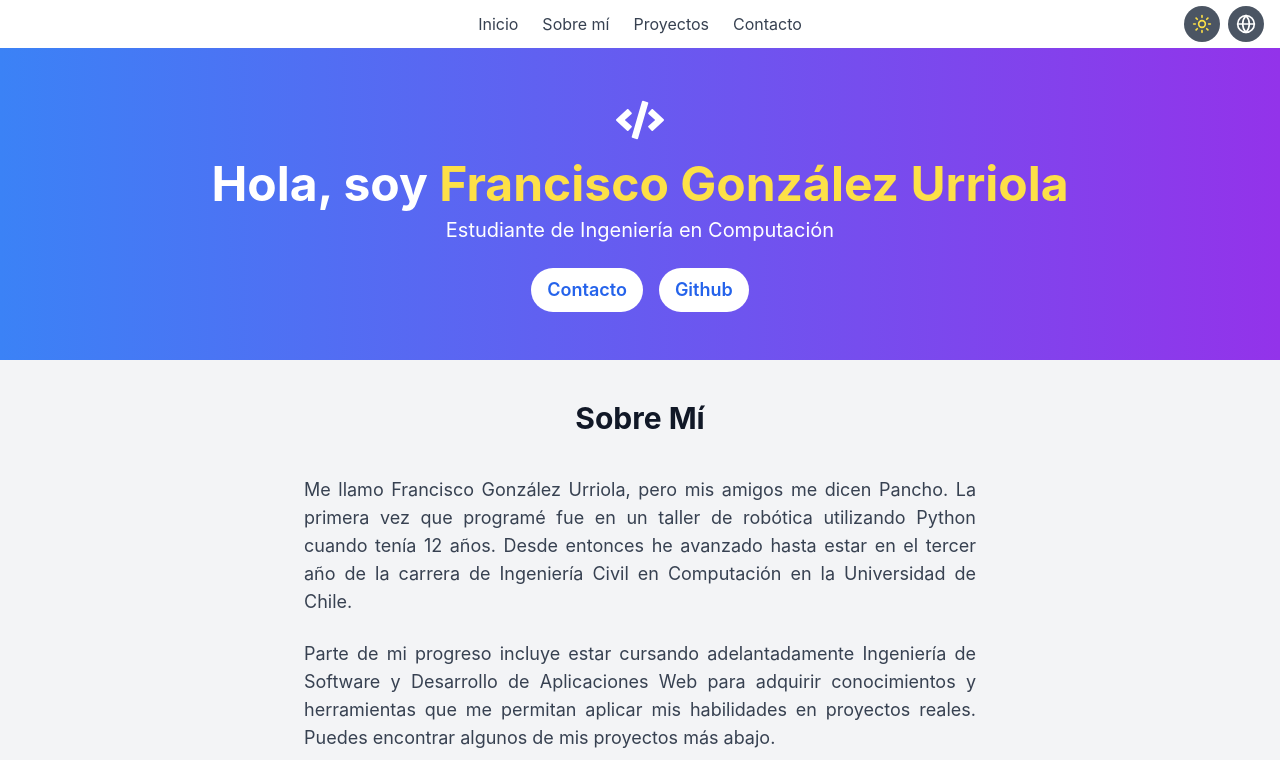
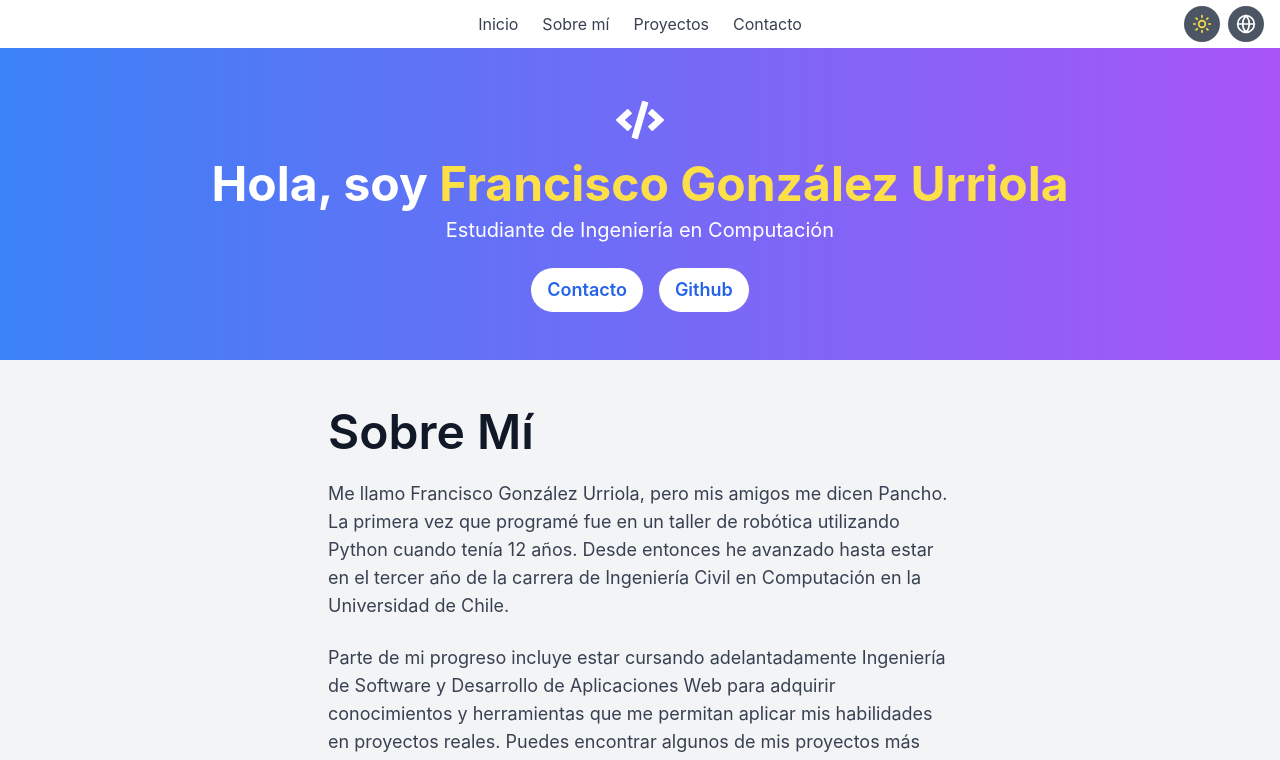
Before and after one commit to fgonzalezurriola/Portfolio-React-Vite, a React (Vite) app: page / in a window 1280 px wide. Shown: the top 760 px of the page. Built offline with nearby package versions, Linux system fonts and the light colour scheme.

Commit message:
Updated many styles (no justified text, fixed hover for darkmode and font sizes and px

```diff
--- a/src/App.tsx
+++ b/src/App.tsx
@@ -49,7 +49,9 @@ function App() {
           <button
             onClick={toggleTheme}
             className={`p-2 rounded-full transition-colors duration-300 ${
-              isDarkMode ? 'bg-gray-200 text-gray-800' : 'bg-gray-600 text-yellow-300'
+              isDarkMode
+              ? 'bg-gray-200 hover:bg-gray-400 text-gray-800'
+              : 'bg-gray-600 hover:bg-gray-800 text-yellow-300'
             }`}
           >
             {isDarkMode ? <Moon size={20} /> : <Sun size={20} />}
@@ -58,7 +60,9 @@ function App() {
           <button
             onClick={toggleLanguage}
             className={`p-2 rounded-full transition-colors duration-300 ${
-              isDarkMode ? 'bg-gray-200 text-gray-800' : 'bg-gray-600 text-white'
+              isDarkMode
+              ? 'bg-gray-200 hover:bg-gray-400 text-gray-800'
+              : 'bg-gray-600 hover:bg-gray-800 text-white'
             }`}
           >
             <Globe size={20} />
--- a/src/components/About.tsx
+++ b/src/components/About.tsx
@@ -7,16 +7,16 @@ const About: React.FC = () => {
 
   return (
     <section id="about" className="py-6 bg-gray-100 dark:bg-gray-800">
-      <div className="container mx-auto px-6">
-        <h2 className="text-3xl font-bold text-center mt-4 mb-4">{t('about.title')}</h2>
-        <div className="max-w-2xl mx-auto text-center">
-          <p className="text-lg text-gray-700 dark:text-gray-300 text-justify py-6">
-            {t('about.description')}
-          </p>
-          <p className="text-lg text-gray-700 dark:text-gray-300 text-justify m-auto">
-            {t('about.description1')}
-          </p>
-        </div>
+      <div className="max-w-2xl mx-auto px-6 text-center">
+        <h2 className="text-5xl font-semibold text-start mt-6">
+        {t('about.title')}
+        </h2>
+        <p className="text-lg text-gray-700 dark:text-gray-300 text-start text-wrap py-6">
+          {t('about.description')}
+        </p>
+        <p className="text-lg text-gray-700 dark:text-gray-300 text-start text-wrap">
+          {t('about.description1')}
+        </p>
       </div>
       <h2 className="text-3xl font-bold text-center py-6">{t('about.technologies')}</h2>
       <TechnologyCarousel />
--- a/src/components/Contact.tsx
+++ b/src/components/Contact.tsx
@@ -22,17 +22,23 @@ const Contact: React.FC = () => {
         <h2 className="text-3xl font-bold text-center mb-8">{t('contact.title')}</h2>
         <div className="flex justify-center space-x-8">
           {/* Gmail */}
-          <button onClick={handleEmailClick} className="text-gray-700 dark:text-gray-300 hover:text-blue-500 transition duration-300 flex flex-col items-center">
+          <button onClick={handleEmailClick}
+          className="text-gray-700 dark:text-gray-300 hover:text-blue-500 dark:hover:text-blue-500
+          transition duration-300 flex flex-col items-center">
             <FaEnvelope className="text-5xl" />
             <p className="text-center mt-2">{t('contact.email')}</p>
           </button>
           {/* LinkedIn */}
-          <a href="https://www.linkedin.com/in/fgonzalezurriola/" target="_blank" rel="noreferrer noopener" className="text-gray-700 dark:text-gray-300 hover:text-blue-500 transition duration-300 flex flex-col items-center">
+          <a href="https://www.linkedin.com/in/fgonzalezurriola/" target="_blank" rel="noreferrer noopener"
+          className="text-gray-700 dark:text-gray-300 hover:text-blue-500 dark:hover:text-blue-500
+          transition duration-300 flex flex-col items-center">
             <FaLinkedin className="text-5xl ml-2" />
             <p className="text-center mt-2 ml-2">LinkedIn</p>
           </a>
           {/* Telegram */}
-          <a href="https://t.me/fgonzalezurriola" target="_blank" rel="noreferrer noopener" className="text-gray-700 dark:text-gray-300 hover:text-blue-500 transition duration-300 flex flex-col items-center">
+          <a href="https://t.me/fgonzalezurriola" target="_blank" rel="noreferrer noopener"
+          className="text-gray-700 dark:text-gray-300 hover:text-blue-500 dark:hover:text-blue-500
+          transition duration-300 flex flex-col items-center">
             <FaTelegram className="text-5xl mr-0" />
             <p className="text-center mt-2">Telegram</p>
           </a>
--- a/src/components/Hero.tsx
+++ b/src/components/Hero.tsx
@@ -5,12 +5,12 @@ import { FaCode } from "react-icons/fa";
 const Hero: React.FC = () => {
   const { t } = useTranslation();
 
-  const resumeFile = t('header.resume') === 'Download resume'
-    ? 'cv-en.pdf'
-    : 'cv-es.pdf';
+  // const resumeFile = t('header.resume') === 'Download resume'
+  //   ? 'cv-en.pdf'
+  //   : 'cv-es.pdf';
 
   return (
-    <section id="home" className="bg-gradient-to-r from-blue-500 to-purple-600 text-white py-12">
+    <section id="home" className="bg-gradient-to-r from-blue-500 to-purple-500 text-white py-12">
       <div className="container mx-auto px-4 sm:px-6 text-center">
         <FaCode size={48} className="mx-auto mb-4" />
         <h1 className="text-3xl md:text-5xl font-bold mb-2">
--- a/src/components/TechnologyCarousel.tsx
+++ b/src/components/TechnologyCarousel.tsx
@@ -1,13 +1,12 @@
 import React from 'react';
 import { FaPython, FaReact, FaDatabase, FaHtml5, FaCss3Alt, FaJs, FaNodeJs} from 'react-icons/fa';
-import { SiDjango, SiFlask, SiMongodb, SiPostgresql, SiTailwindcss, SiTypescript} from 'react-icons/si';
+import { SiDjango, SiFlask, SiPostgresql, SiTailwindcss, SiTypescript, SiDocker} from 'react-icons/si';
 
 const technologies = [
   { name: 'Python', icon: <FaPython /> },
   { name: 'Django', icon: <SiDjango /> },
   { name: 'Flask', icon: <SiFlask /> },
   { name: 'MySQL', icon: <FaDatabase /> },
-  { name: 'MongoDB', icon: <SiMongodb /> },
   { name: 'PostgreSQL', icon: <SiPostgresql /> },
   { name: 'React.js', icon: <FaReact /> },
   { name: 'JavaScript', icon: <FaJs /> },
@@ -16,6 +15,7 @@ const technologies = [
   { name: 'HTML', icon: <FaHtml5 /> },
   { name: 'CSS', icon: <FaCss3Alt /> },
   { name: 'Tailwind', icon: <SiTailwindcss /> },
+  { name: 'Docker', icon: <SiDocker /> },
 ];
 
 const TechnologyCarousel: React.FC = () => {
```
